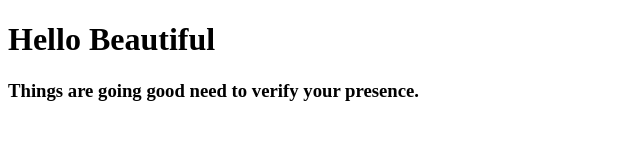
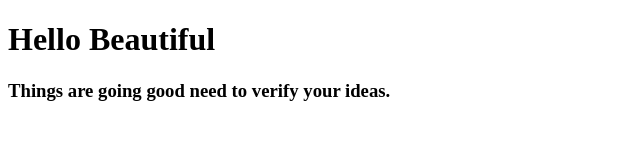
Before and after one commit to tonistark143/berrry-1, a plain HTML site: page index.html in a window 1280 px wide. Shown: the full height of the page, 0-640 px from the left. Drawn offline with Linux system fonts and the light colour scheme.

Commit message:
Update index.html

```diff
--- a/index.html
+++ b/index.html
@@ -7,6 +7,6 @@
 </head>
 <body>
     <H1>Hello Beautiful</H1>
-    <h3>Things are going good need to verify your presence.</h3>
+    <h3>Things are going good need to verify your ideas.</h3>
 </body>
 </html>
```
